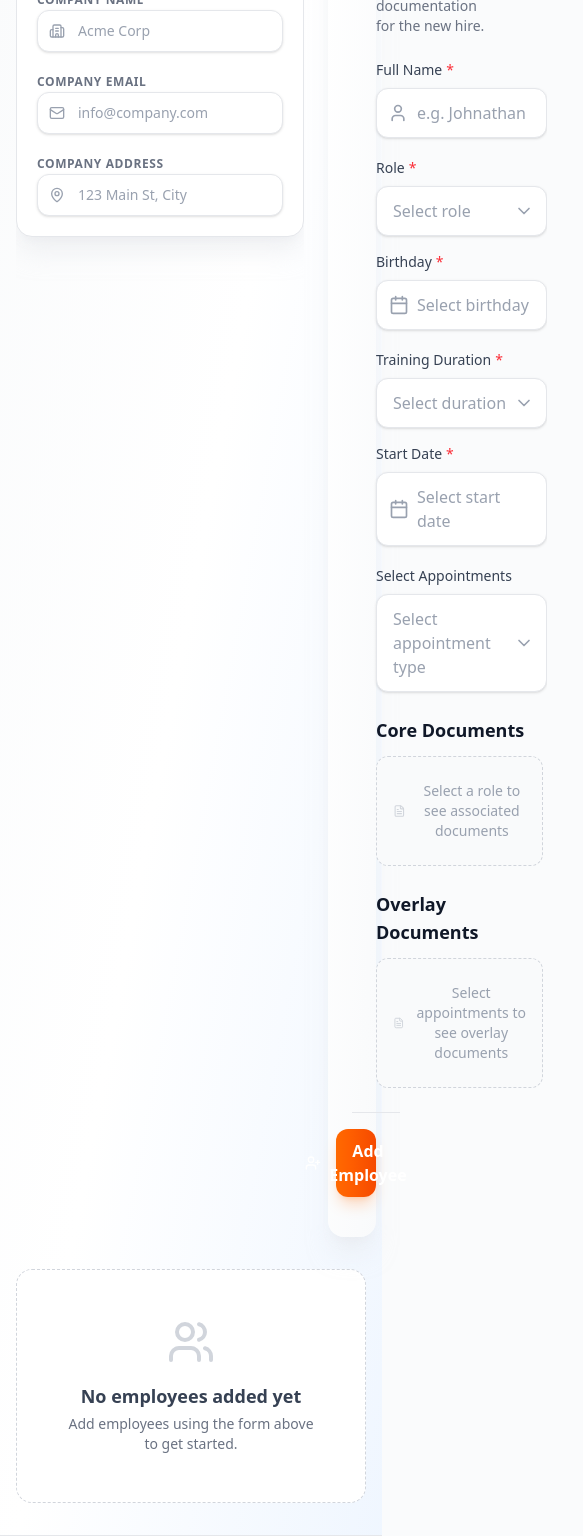
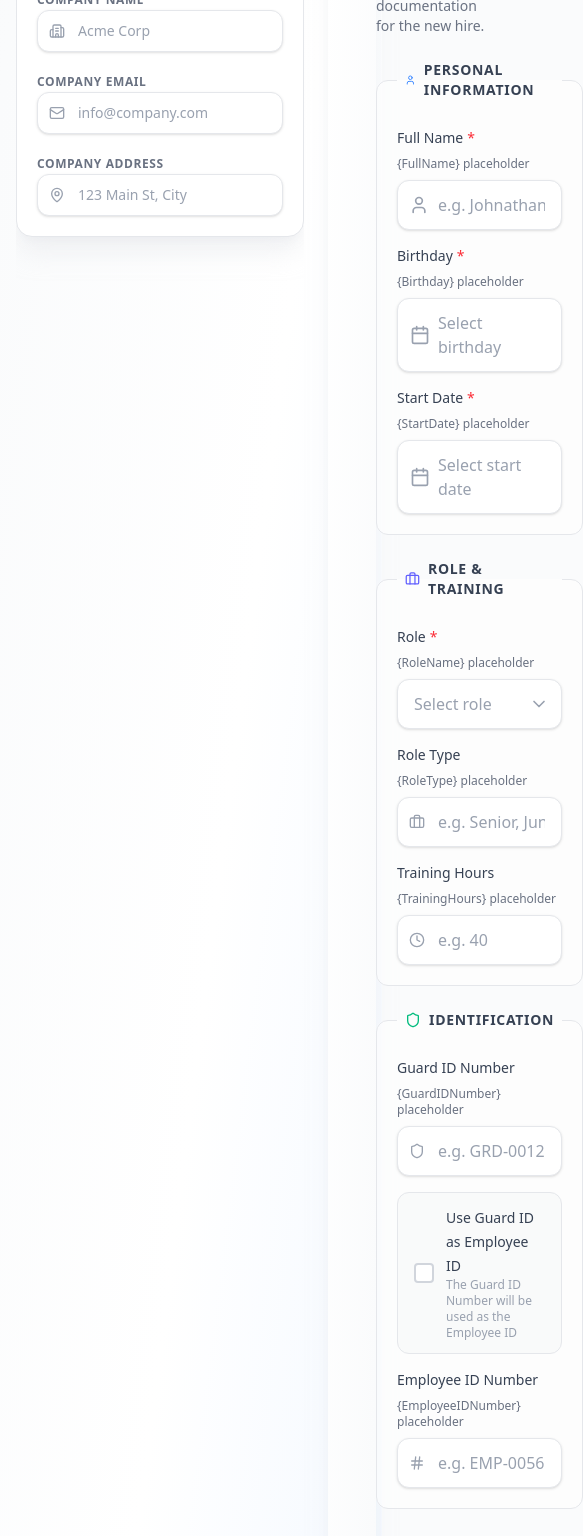
Before and after one commit to OussamaELAMRANI/PowerAutomate, a Next.js app: page /employee-automation in a window 390 px wide. Shown: the part 432-1968 px from the top of the page, 583 px wide, since content can reach past the window. Built offline with nearby package versions, Linux system fonts and the light colour scheme.

Commit message:
adding more fields to e replaced for tool#2 and refactoing some exisitng ones

```diff
--- a/app/actions/generate-employee-docs.ts
+++ b/app/actions/generate-employee-docs.ts
@@ -58,8 +58,11 @@ export async function generateEmployeeDocs(
         FullName: employee.fullName,
         Birthday: formatDisplayDate(employee.birthday),
         StartDate: formatDisplayDate(employee.startDate),
-        TrainingDuration: employee.trainingDuration,
         RoleName: role.name,
+        RoleType: employee.roleType || "",
+        TrainingHours: employee.trainingHours || "",
+        GuardIDNumber: employee.guardIDNumber || "",
+        EmployeeIDNumber: employee.employeeIDNumber || "",
         currentDate,
         // Global properties
         CompanyName: globalProps.companyName || "",
--- a/components/document/DocumentForm.tsx
+++ b/components/document/DocumentForm.tsx
@@ -1,6 +1,5 @@
 "use client";
 "use no memo";
-
 import React, { useState, useEffect, useMemo } from "react";
 import { useForm, Controller } from "react-hook-form";
 import { zodResolver } from "@hookform/resolvers/zod";
--- a/components/employee/EmployeeForm.tsx
+++ b/components/employee/EmployeeForm.tsx
@@ -7,7 +7,6 @@ import {
   employeeFormSchema,
   EmployeeFormData,
 } from "@/lib/validations/employee-form";
-import { TRAINING_DURATIONS } from "@/lib/data/employee-config";
 import {
   Button,
   Card,
@@ -25,6 +24,11 @@ import {
   FolderOpen,
   FileText,
   Check,
+  Briefcase,
+  Calendar,
+  Clock,
+  Shield,
+  Hash,
 } from "lucide-react";
 import type { Employee, Role, Appointment } from "@/lib/types/employee";
 
@@ -51,6 +55,7 @@ export const EmployeeForm: React.FC<EmployeeFormProps> = ({
     watch,
     control,
     reset,
+    setValue,
     formState: { errors },
   } = useForm<EmployeeFormData>({
     resolver: zodResolver(employeeFormSchema),
@@ -60,24 +65,41 @@ export const EmployeeForm: React.FC<EmployeeFormProps> = ({
           fullName: editingEmployee.fullName,
           birthday: editingEmployee.birthday,
           startDate: editingEmployee.startDate,
-          trainingDuration: editingEmployee.trainingDuration,
           roleId: editingEmployee.roleId,
           appointmentIds: editingEmployee.appointmentIds,
+          roleType: editingEmployee.roleType || "",
+          trainingHours: editingEmployee.trainingHours || "",
+          guardIDNumber: editingEmployee.guardIDNumber || "",
+          employeeIDNumber: editingEmployee.employeeIDNumber || "",
+          useGuardAsEmployeeId: editingEmployee.useGuardAsEmployeeId || false,
         }
       : {
           fullName: "",
           birthday: "",
           startDate: "",
-          trainingDuration: "",
           roleId: "",
           appointmentIds: [],
+          roleType: "",
+          trainingHours: "",
+          guardIDNumber: "",
+          employeeIDNumber: "",
+          useGuardAsEmployeeId: false,
         },
   });
 
   const selectedRoleId = watch("roleId");
   const selectedAppointmentIds = watch("appointmentIds");
+  const useGuardAsEmployeeId = watch("useGuardAsEmployeeId");
+  const guardIDNumber = watch("guardIDNumber");
 
-  // --- Document selection state (checked/unchecked) ---
+  // Sync Guard ID → Employee ID when checkbox is checked
+  useEffect(() => {
+    if (useGuardAsEmployeeId) {
+      setValue("employeeIDNumber", guardIDNumber || "");
+    }
+  }, [useGuardAsEmployeeId, guardIDNumber, setValue]);
+
+  // --- Document selection state ---
   const [selectedRoleDocIds, setSelectedRoleDocIds] = useState<Set<string>>(
     () => new Set(editingEmployee?.selectedRoleDocIds || []),
   );
@@ -95,7 +117,6 @@ export const EmployeeForm: React.FC<EmployeeFormProps> = ({
     [selectedAppointmentIds, appointments],
   );
 
-  // Auto-select all docs when role changes
   useEffect(() => {
     if (selectedRole) {
       setSelectedRoleDocIds(new Set(selectedRole.documents.map((d) => d.id)));
@@ -104,7 +125,6 @@ export const EmployeeForm: React.FC<EmployeeFormProps> = ({
     }
   }, [selectedRole]);
 
-  // Auto-select all docs when appointments change
   useEffect(() => {
     const allDocIds = selectedAppointments.flatMap((a) =>
       a.documents.map((d) => d.id),
@@ -150,22 +170,26 @@ export const EmployeeForm: React.FC<EmployeeFormProps> = ({
     [appointments],
   );
 
-  const trainingOptions = useMemo(
-    () => TRAINING_DURATIONS.map((t) => ({ id: t.id, name: t.name })),
-    [],
-  );
+  const handleFormSubmit = (data: EmployeeFormData) => {
+    // Determine effective Employee ID
+    const effectiveEmployeeId = data.useGuardAsEmployeeId
+      ? data.guardIDNumber || ""
+      : data.employeeIDNumber || "";
 
-  const handleFormSubmit = (data: EmployeeFormData) => {
     const employee: Employee = {
       id: editingEmployee?.id || crypto.randomUUID(),
       fullName: data.fullName,
       birthday: data.birthday,
       startDate: data.startDate,
-      trainingDuration: data.trainingDuration,
       roleId: data.roleId,
       appointmentIds: data.appointmentIds,
       selectedRoleDocIds: Array.from(selectedRoleDocIds),
       selectedAppointmentDocIds: Array.from(selectedAppDocIds),
+      roleType: data.roleType,
+      trainingHours: data.trainingHours,
+      guardIDNumber: data.guardIDNumber,
+      employeeIDNumber: effectiveEmployeeId,
+      useGuardAsEmployeeId: data.useGuardAsEmployeeId,
     };
 
     if (editingEmployee) {
@@ -173,7 +197,6 @@ export const EmployeeForm: React.FC<EmployeeFormProps> = ({
     } else {
       onAdd(employee);
     }
-    // Form state persists — do NOT reset after adding
   };
 
   const handleReset = () => {
@@ -181,9 +204,13 @@ export const EmployeeForm: React.FC<EmployeeFormProps> = ({
       fullName: "",
       birthday: "",
       startDate: "",
-      trainingDuration: "",
       roleId: "",
       appointmentIds: [],
+      roleType: "",
+      trainingHours: "",
+      guardIDNumber: "",
+      employeeIDNumber: "",
+      useGuardAsEmployeeId: false,
     });
     setSelectedRoleDocIds(new Set());
     setSelectedAppDocIds(new Set());
@@ -223,14 +250,21 @@ export const EmployeeForm: React.FC<EmployeeFormProps> = ({
       <form onSubmit={handleSubmit(handleFormSubmit)}>
         <CardContent className="p-6 pt-4">
           <div className="grid gap-6 lg:grid-cols-[1fr_320px] xl:grid-cols-[1fr_360px]">
-            {/* Left: Form Fields */}
-            <div className="space-y-5">
-              {/* Full Name */}
+            {/* Left: Form Fields — grouped sections */}
+            <div className="space-y-6">
+              {/* ═══ Personal Info ═══ */}
+              <fieldset className="rounded-xl border border-gray-200 p-5 bg-white/60">
+                <legend className="flex items-center gap-2 px-2 text-sm font-bold text-gray-700 uppercase tracking-wider">
+                  <User className="h-4 w-4 text-blue-500" />
+                  Personal Information
+                </legend>
+                <div className="space-y-4 mt-2">
                   <FormField
                     label="Full Name"
                     name="fullName"
                     id="fullName"
                     required
+                    description="{FullName} placeholder"
                     error={errors.fullName?.message}
                   >
                     <Input
@@ -241,13 +275,66 @@ export const EmployeeForm: React.FC<EmployeeFormProps> = ({
                       hasError={!!errors.fullName}
                     />
                   </FormField>
+                  <div className="grid gap-4 sm:grid-cols-2">
+                    <FormField
+                      label="Birthday"
+                      name="birthday"
+                      id="birthday"
+                      description="{Birthday} placeholder"
+                      required
+                      error={errors.birthday?.message}
+                    >
+                      <Controller
+                        name="birthday"
+                        control={control}
+                        render={({ field }) => (
+                          <DatePicker
+                            value={field.value}
+                            onChange={field.onChange}
+                            placeholder="Select birthday"
+                            hasError={!!errors.birthday}
+                          />
+                        )}
+                      />
+                    </FormField>
+                    <FormField
+                      label="Start Date"
+                      name="startDate"
+                      id="startDate"
+                      description="{StartDate} placeholder"
+                      required
+                      error={errors.startDate?.message}
+                    >
+                      <Controller
+                        name="startDate"
+                        control={control}
+                        render={({ field }) => (
+                          <DatePicker
+                            value={field.value}
+                            onChange={field.onChange}
+                            placeholder="Select start date"
+                            hasError={!!errors.startDate}
+                          />
+                        )}
+                      />
+                    </FormField>
+                  </div>
+                </div>
+              </fieldset>
 
-              {/* Role & Birthday Row */}
+              {/* ═══ Role & Training ═══ */}
+              <fieldset className="rounded-xl border border-gray-200 p-5 bg-white/60">
+                <legend className="flex items-center gap-2 px-2 text-sm font-bold text-gray-700 uppercase tracking-wider">
+                  <Briefcase className="h-4 w-4 text-indigo-500" />
+                  Role &amp; Training
+                </legend>
+                <div className="space-y-4 mt-2">
                   <div className="grid gap-4 sm:grid-cols-2">
                     <FormField
                       label="Role"
                       name="roleId"
                       id="roleId"
+                      description="{RoleName} placeholder"
                       required
                       error={errors.roleId?.message}
                     >
@@ -265,76 +352,124 @@ export const EmployeeForm: React.FC<EmployeeFormProps> = ({
                         )}
                       />
                     </FormField>
-
                     <FormField
-                  label="Birthday"
-                  name="birthday"
-                  id="birthday"
-                  required
-                  error={errors.birthday?.message}
+                      description="{RoleType} placeholder"
+                      label="Role Type"
+                      name="roleType"
+                      id="roleType"
                     >
-                  <Controller
-                    name="birthday"
-                    control={control}
-                    render={({ field }) => (
-                      <DatePicker
-                        value={field.value}
-                        onChange={field.onChange}
-                        placeholder="Select birthday"
-                        hasError={!!errors.birthday}
-                      />
-                    )}
+                      <Input
+                        {...register("roleType")}
+                        id="roleType"
+                        placeholder="e.g. Senior, Junior"
+                        leftIcon={<Briefcase className="h-4 w-4" />}
                       />
                     </FormField>
                   </div>
+                  <FormField
+                    label="Training Hours"
+                    name="trainingHours"
+                    id="trainingHours"
+                    description="{TrainingHours} placeholder"
+                  >
+                    <Input
+                      {...register("trainingHours")}
+                      id="trainingHours"
+                      placeholder="e.g. 40"
+                      leftIcon={<Clock className="h-4 w-4" />}
+                    />
+                  </FormField>
+                </div>
+              </fieldset>
 
-              {/* Training & Start Date Row */}
-              <div className="grid gap-4 sm:grid-cols-2">
+              {/* ═══ Identification ═══ */}
+              <fieldset className="rounded-xl border border-gray-200 p-5 bg-white/60">
+                <legend className="flex items-center gap-2 px-2 text-sm font-bold text-gray-700 uppercase tracking-wider">
+                  <Shield className="h-4 w-4 text-emerald-500" />
+                  Identification
+                </legend>
+                <div className="space-y-4 mt-2">
                   <FormField
-                  label="Training Duration"
-                  name="trainingDuration"
-                  id="trainingDuration"
-                  required
-                  error={errors.trainingDuration?.message}
+                    label="Guard ID Number"
+                    name="guardIDNumber"
+                    id="guardIDNumber"
+                    description="{GuardIDNumber} placeholder"
                   >
-                  <Controller
-                    name="trainingDuration"
-                    control={control}
-                    render={({ field }) => (
-                      <Select
-                        options={trainingOptions}
-                        value={field.value}
-                        onChange={field.onChange}
-                        placeholder="Select duration"
-                        hasError={!!errors.trainingDuration}
-                      />
-                    )}
+                    <Input
+                      {...register("guardIDNumber")}
+                      id="guardIDNumber"
+                      placeholder="e.g. GRD-001234"
+                      leftIcon={<Shield className="h-4 w-4" />}
                     />
                   </FormField>
 
-                <FormField
-                  label="Start Date"
-                  name="startDate"
-                  id="startDate"
-                  required
-                  error={errors.startDate?.message}
-                >
+                  {/* Checkbox: Use Guard ID as Employee ID */}
+                  <label className="flex items-center gap-3 rounded-xl border border-gray-200 bg-gray-50/80 px-4 py-3 cursor-pointer hover:bg-gray-50 transition-colors select-none">
                     <Controller
-                    name="startDate"
+                      name="useGuardAsEmployeeId"
                       control={control}
                       render={({ field }) => (
-                      <DatePicker
-                        value={field.value}
-                        onChange={field.onChange}
-                        placeholder="Select start date"
-                        hasError={!!errors.startDate}
+                        <button
+                          type="button"
+                          role="checkbox"
+                          aria-checked={field.value}
+                          onClick={() => field.onChange(!field.value)}
+                          className={`flex h-5 w-5 items-center justify-center rounded border-2 shrink-0 transition-colors cursor-pointer ${
+                            field.value
+                              ? "border-emerald-500 bg-emerald-500"
+                              : "border-gray-300 bg-white hover:border-gray-400"
+                          }`}
+                        >
+                          {field.value && (
+                            <Check
+                              className="h-3 w-3 text-white"
+                              strokeWidth={3}
                             />
                           )}
+                        </button>
+                      )}
+                    />
+                    <div>
+                      <span className="text-sm font-medium text-gray-700">
+                        Use Guard ID as Employee ID
+                      </span>
+                      <p className="text-xs text-gray-400">
+                        The Guard ID Number will be used as the Employee ID
+                      </p>
+                    </div>
+                  </label>
+
+                  <FormField
+                    label="Employee ID Number"
+                    name="employeeIDNumber"
+                    id="employeeIDNumber"
+                    description="{EmployeeIDNumber} placeholder"
+                  >
+                    <Input
+                      {...register("employeeIDNumber")}
+                      id="employeeIDNumber"
+                      placeholder={
+                        useGuardAsEmployeeId
+                          ? "← Using Guard ID"
+                          : "e.g. EMP-005678"
+                      }
+                      leftIcon={<Hash className="h-4 w-4" />}
+                      disabled={useGuardAsEmployeeId}
+                      className={
+                        useGuardAsEmployeeId ? "opacity-60 !bg-gray-100" : ""
+                      }
                     />
                   </FormField>
                 </div>
+              </fieldset>
 
-              {/* Appointments */}
+              {/* ═══ Appointments ═══ */}
+              <fieldset className="rounded-xl border border-gray-200 p-5 bg-white/60">
+                <legend className="flex items-center gap-2 px-2 text-sm font-bold text-gray-700 uppercase tracking-wider">
+                  <Calendar className="h-4 w-4 text-orange-500" />
+                  Appointments / Overlays
+                </legend>
+                <div className="mt-2">
                   <FormField
                     label="Select Appointments"
                     name="appointmentIds"
@@ -356,9 +491,11 @@ export const EmployeeForm: React.FC<EmployeeFormProps> = ({
                     />
                   </FormField>
                 </div>
+              </fieldset>
+            </div>
 
-            {/* Right: Document Checklists — scrollable with filters */}
-            <div className="space-y-6 max-h-[480px] overflow-y-auto pr-1 custom-scrollbar">
+            {/* Right: Document Checklists — stretches with form */}
+            <div className="space-y-6 overflow-y-auto pr-1 custom-scrollbar lg:max-h-[calc(100vh-10rem)] lg:sticky lg:top-24 lg:self-start">
               {/* Core Documents (Role) */}
               <div>
                 <div className="flex items-center justify-between mb-3">
--- a/lib/data/employee-config.ts
+++ b/lib/data/employee-config.ts
@@ -1,4 +1,4 @@
-import type { Role, Appointment, TrainingDurationOption } from "@/lib/types/employee";
+import type { Role, Appointment } from "@/lib/types/employee";
 
 export const ROLES: Role[] = [
   {
@@ -250,12 +250,3 @@ export const APPOINTMENTS: Appointment[] = [
     ],
   },
 ];
-
-export const TRAINING_DURATIONS: TrainingDurationOption[] = [
-  { id: "1-week", name: "1 Week" },
-  { id: "2-weeks", name: "2 Weeks" },
-  { id: "1-month", name: "1 Month" },
-  { id: "2-months", name: "2 Months" },
-  { id: "3-months", name: "3 Months" },
-  { id: "6-months", name: "6 Months" },
-];
--- a/lib/validations/employee-form.ts
+++ b/lib/validations/employee-form.ts
@@ -11,14 +11,17 @@ export const employeeFormSchema = z.object({
   startDate: z
     .string()
     .min(1, "Please select a start date"),
-  trainingDuration: z
-    .string()
-    .min(1, "Please select a training duration"),
   roleId: z
     .string()
     .min(1, "Please select a role"),
   appointmentIds: z
     .array(z.string()),
+  // New optional fields
+  roleType: z.string().optional(),
+  trainingHours: z.string().optional(),
+  guardIDNumber: z.string().optional(),
+  employeeIDNumber: z.string().optional(),
+  useGuardAsEmployeeId: z.boolean().optional(),
 });
 
 export type EmployeeFormData = z.infer<typeof employeeFormSchema>;
```
Also changed, not shown: lib/types/employee.ts (+7 -6 lines). Lines whose indentation alone changed are shown as unchanged.
